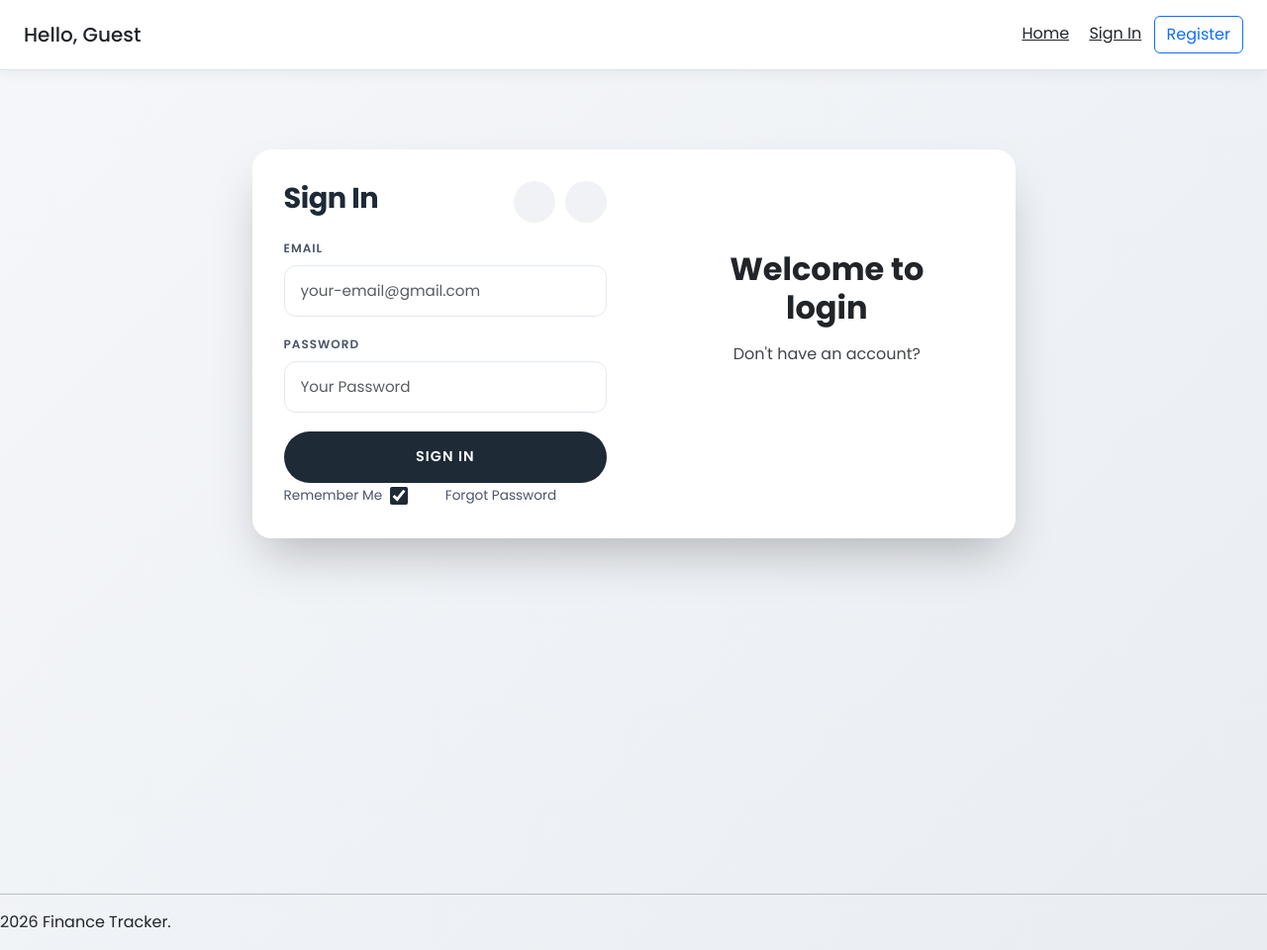
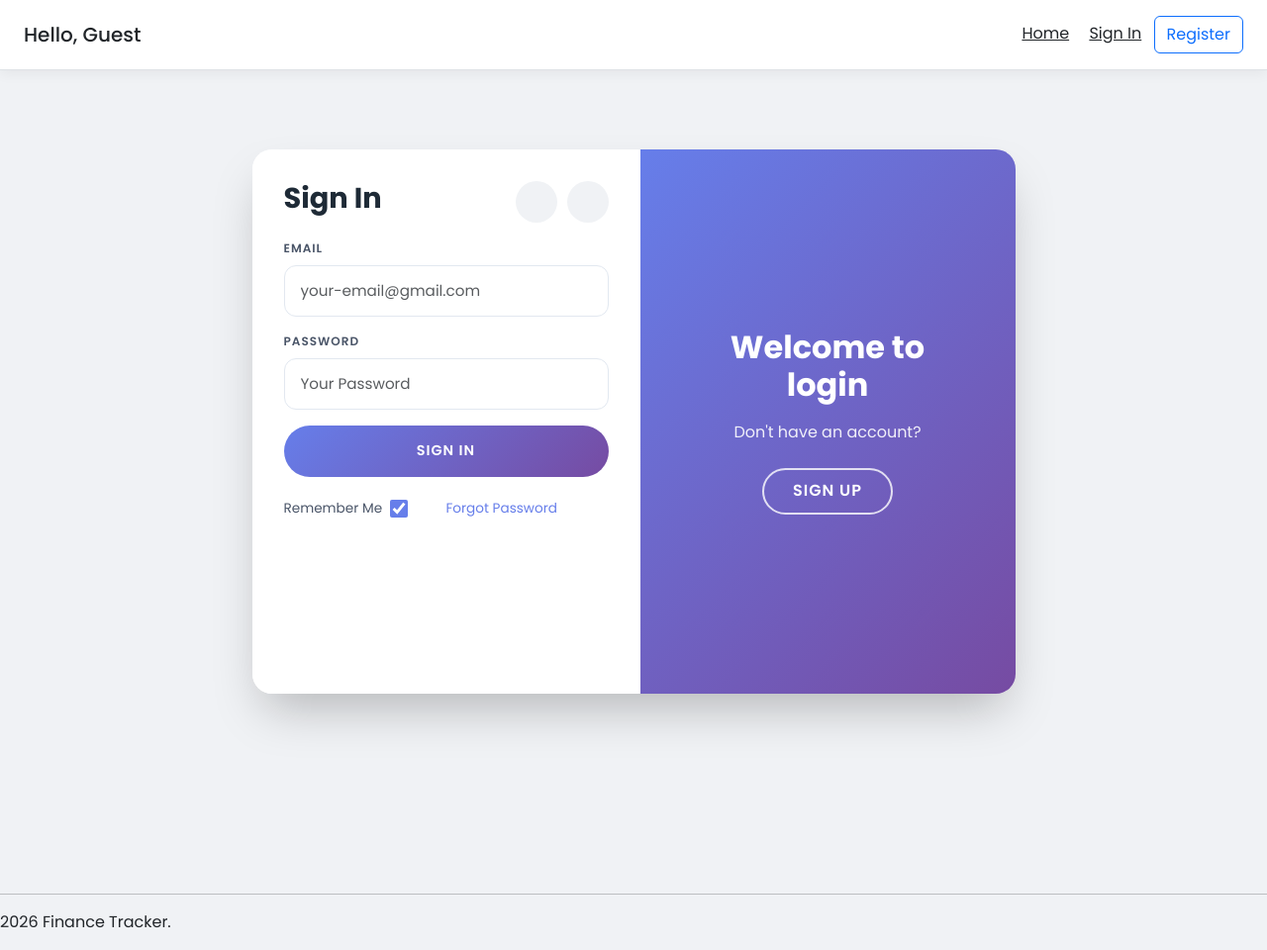
Before and after one commit to CupOfCake/Finance-Analytics-Tracker, a Django app: page /login/ in a window 1280 px wide. Shown: the whole page at 99% size. Run offline with Django 5.2, Linux system fonts and the light colour scheme.

Commit message:
fix: change css to resolve scaling issue, and add color

```diff
--- a/src/account/templates/account/login.html
+++ b/src/account/templates/account/login.html
@@ -4,7 +4,7 @@
 
 
 <style>
-    /* Import modern font (same as reference) */
+    /* Import modern font */
     @import url('https://fonts.googleapis.com/css2?family=Poppins:wght@300;400;500;600;700&display=swap');
 
     * {
@@ -15,12 +15,12 @@
 
     body {
         font-family: 'Poppins', sans-serif;
-        background: linear-gradient(135deg, #f5f7fa 0%, #e9edf2 100%);
+        background: #f0f2f5;
         min-height: 100vh;
     }
 
     .ftco-section {
-        padding: 4rem 0;
+        padding: clamp(2rem, 6vw, 4rem) 0;
     }
 
     /* Main card container */
@@ -31,37 +31,49 @@
         background: #fff;
     }
 
-    /* Right side – Welcome panel (sign‑up) */
+    /* Right side – Welcome panel */
     .text-wrap {
-		overflow: hidden;          /* keeps pseudo inside rounded corners */
+        background: linear-gradient(135deg, #667eea 0%, #764ba2 100%);
+        color: white;
+        position: relative;
+        min-height: 550px;
+        overflow: hidden;
+        flex: 1;
+        width: auto;
     }
 
-    /* Subtle geometric overlay (like original) */
-	.text-wrap::after {
+    /* Gradient overlay */
+    .text-wrap::before {
+        content: '';
+        position: absolute;
+        top: 0;
         left: 0;
-		right: 0;                  /* instead of width:100% – ensures full coverage */
-		width: auto;
-		background-size: 40px 40px;   /* better tile size for the pattern */
-		background-repeat: repeat;
-		background-position: top left;
+        right: 0;
+        bottom: 0;
+        background: linear-gradient(135deg, rgba(102, 126, 234, 0.2) 0%, rgba(118, 75, 162, 0.2) 100%);
+        pointer-events: none;
     }
 
     .text-wrap h2 {
         font-weight: 700;
         font-size: 2rem;
         margin-bottom: 1rem;
+        position: relative;
+        z-index: 1;
     }
 
     .text-wrap p {
         font-size: 1rem;
-        opacity: 0.85;
+        opacity: 0.9;
         margin-bottom: 1.5rem;
+        position: relative;
+        z-index: 1;
     }
 
-    /* Sign Up button on the right panel */
+    /* Sign Up button */
     .btn-white {
         background: transparent;
-        border: 2px solid rgba(255,255,255,0.6);
+        border: 2px solid rgba(255,255,255,0.8);
         border-radius: 40px;
         padding: 0.6rem 1.8rem;
         font-weight: 600;
@@ -69,18 +81,22 @@
         letter-spacing: 1px;
         transition: 0.3s;
         color: white;
+        position: relative;
+        z-index: 1;
+        display: inline-block;
+        text-decoration: none;
     }
 
     .btn-white:hover {
         background: white;
-        color: #2c3e50;
+        color: #667eea;
         border-color: white;
         transform: translateY(-2px);
     }
 
     /* Left side – Login form panel */
     .login-wrap {
-        padding: 2rem 2rem !important;
+        padding: 2rem !important;
         background: white;
     }
 
@@ -88,12 +104,14 @@
         font-weight: 700;
         color: #1e2a36;
         font-size: 1.8rem;
-        letter-spacing: -0.5px;
+        margin-bottom: 1.5rem;
     }
 
-    /* Social media icons (Facebook + Twitter – you can replace Twitter with Google later) */
+    /* Social media icons */
     .social-media {
         gap: 10px;
+        margin: 0;
+        padding: 0;
     }
 
     .social-icon {
@@ -105,12 +123,15 @@
         transition: 0.25s ease;
         text-decoration: none;
         font-size: 1.2rem;
+        display: flex !important;
+        align-items: center;
+        justify-content: center;
     }
 
     .social-icon:hover {
-        background: #e2e8f0;
+        background: #667eea;
+        color: white;
         transform: translateY(-3px);
-        color: #1e2a36;
     }
 
     /* Form labels */
@@ -134,17 +155,18 @@
         font-size: 0.95rem;
         transition: 0.2s;
         box-shadow: none;
+        width: 100%;
     }
 
     .form-control:focus {
-        border-color: #2c3e50;
-        box-shadow: 0 0 0 4px rgba(44, 62, 80, 0.1);
+        border-color: #667eea;
+        box-shadow: 0 0 0 4px rgba(102, 126, 234, 0.1);
         outline: none;
     }
 
     /* Sign In button */
     .btn-primary {
-        background: #1e2a36;
+        background: linear-gradient(135deg, #667eea 0%, #764ba2 100%);
         border: none;
         border-radius: 40px;
         height: 52px;
@@ -154,12 +176,13 @@
         font-size: 0.9rem;
         transition: 0.25s;
         color: white;
+        width: 100%;
+        cursor: pointer;
     }
 
     .btn-primary:hover {
-        background: #2c3e50;
         transform: translateY(-2px);
-        box-shadow: 0 10px 20px -5px rgba(0,0,0,0.2);
+        box-shadow: 0 10px 20px -5px rgba(102, 126, 234, 0.4);
     }
 
     /* Remember me + Forgot password row */
@@ -175,50 +198,58 @@
     .checkbox-wrap input {
         width: 18px;
         height: 18px;
-        accent-color: #1e2a36;
+        accent-color: #667eea;
         margin: 0;
     }
 
     .text-md-right a {
-        color: #4a5568;
+        color: #667eea;
         text-decoration: none;
         font-size: 0.85rem;
         transition: 0.2s;
     }
 
     .text-md-right a:hover {
-        color: #1e2a36;
+        color: #764ba2;
         text-decoration: underline;
     }
 
-    /* Adjust spacing for form groups */
-    .form-group.mb-3 {
-        margin-bottom: 1.2rem !important;
+    /* Form spacing */
+    .form-group {
+        margin-bottom: 1.2rem;
     }
 
-    /* Responsive touch-ups */
+    /* Responsive touch-ups - KEPT THE SCALING FIX THAT WORKS */
     @media (min-width: 768px) and (max-width: 999.98px) {
-    /* Override Bootstrap’s full-width column to a centered, narrower one */
+        /* Override Bootstrap's full-width column to a centered, narrower one */
         .row.justify-content-center > .col-md-12.col-lg-10 {
-        flex: 0 0 83.33333%;    /* 10 out of 12 columns */
+            flex: 0 0 83.33333%;
             max-width: 83.33333%;
             margin-left: auto;
             margin-right: auto;
         }
 
-    /* Ensure the .wrap doesn’t add extra side margins */
+        /* Ensure the .wrap doesn't add extra side margins */
         .wrap {
             margin-left: 0;
             margin-right: 0;
         }
+    }
 
-    /* Optional: reduce section padding on medium screens for better fit */
-    .ftco-section {
-        padding: 2rem 1rem;
+    /* Mobile responsive */
+    @media (max-width: 767px) {
+
+        .text-wrap {
+            min-height: auto;
+            padding: 2rem !important;
+        }
+
+        .login-wrap {
+            padding: 1.5rem !important;
         }
     }
 
-/* Extra safety: keep container padding on all screen sizes */
+    /* Keep container padding on all screen sizes */
     .container {
         padding-left: 15px;
         padding-right: 15px;
```
Lines whose indentation alone changed are shown as unchanged.
